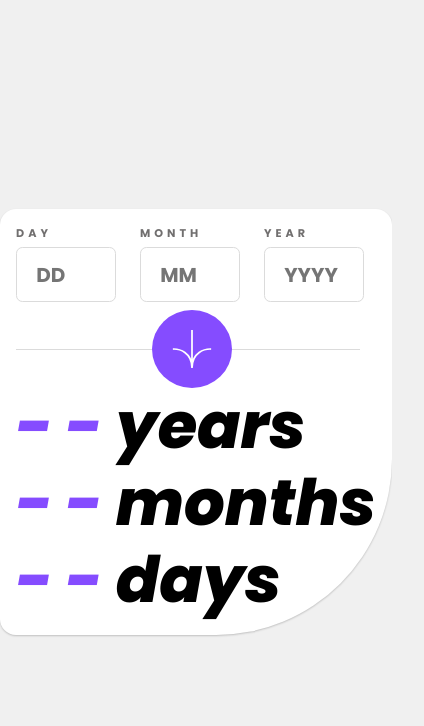
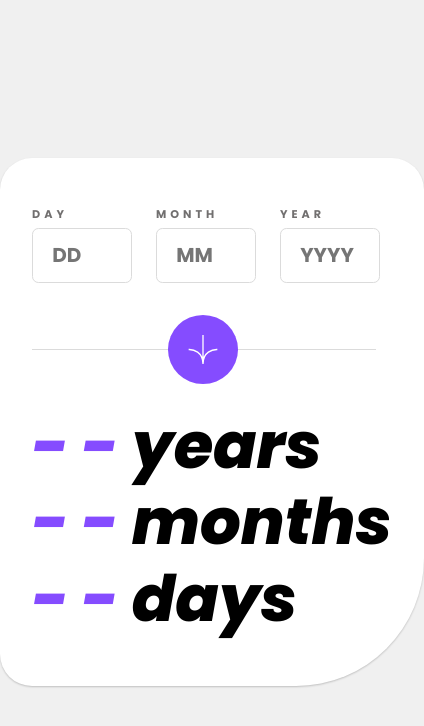
Before and after one commit to LorryAfriyie/age-calculator-app, a React (Vite) app: page / in a window 390 px wide. Shown: the top 726 px of the page, 424 px wide, since content can reach past the window. Built offline with nearby package versions, Linux system fonts and the light colour scheme.

Commit message:
Media query adjustment
Changing when mobile styling is in effect when lower resolution devices are detected.

```diff
--- a/src/components/AgeDisplay.jsx
+++ b/src/components/AgeDisplay.jsx
@@ -1,3 +1,4 @@
+// Component to display the final age calculation in year, month, and day
 function AgeDisplay({ year, month, day }) {
   return (
     <div className="age_display poppins-extrabold-italic">
--- a/src/components/ErrorLabel.jsx
+++ b/src/components/ErrorLabel.jsx
@@ -1,6 +1,7 @@
 /* eslint-disable react/display-name */
 import { forwardRef } from "react";
 
+// Component to display error messages
 const ErrorLabel = forwardRef(({}, ref) => {
   return <small ref={ref} className="poppins-regular-italic"></small>;
 });
--- a/src/components/SetBorder.jsx
+++ b/src/components/SetBorder.jsx
@@ -1,9 +1,11 @@
+// Function to add validation error styling
 function setErrorBorder(input, label, message) {
   input.className = "form-control error";
   label.style.color = "hsl(0, 100%, 67%)";
   label.innerText = message;
 }
 
+// Function to remove validation error styling
 function removeErrorBorder(input, label) {
   if (input.current.className === "form-control error") {
     if (input.current.value != "") {
--- a/src/components/input.jsx
+++ b/src/components/input.jsx
@@ -2,6 +2,7 @@
 import { forwardRef } from "react";
 import ErrorLabel from "./ErrorLabel";
 
+// Input component with a useRef parameter
 const Input = forwardRef(
   ({ type, name, value, onChange, labelName, placeHolder, labelRef }, ref) => {
     return (
--- a/src/components/validation.jsx
+++ b/src/components/validation.jsx
@@ -2,6 +2,7 @@ import { setErrorBorder } from "./SetBorder";
 
 const inputNames = ["year", "month", "day"];
 
+// Function to validate the inputs
 function checkInput(input, label, message) {
   // Check if the name of the input is equal to "year"
   if (input.current.name === inputNames[0]) {
--- a/src/scss/AgeDisplay.scss
+++ b/src/scss/AgeDisplay.scss
@@ -1,12 +1,13 @@
 .age_display {
   width: max-content;
+
   .year,
   .month,
   .day {
     font-size: 5rem;
     line-height: 1.2;
 
-    @media (max-width: 65em) {
+    @media (max-width: 45em) {
       font-size: 4rem;
     }
   }
--- a/src/scss/CalculatorCard.scss
+++ b/src/scss/CalculatorCard.scss
@@ -6,8 +6,9 @@
   position: relative;
   width: max-content;
 
-  @media (max-width: 60em) {
-    padding: 1rem 1rem 1rem 1rem;
+  @media (max-width: 45em) {
+    padding: 3rem 2rem 3rem 2rem;
+    border-radius: 2rem 2rem 8rem 2rem;
   }
 
   .dob_inputs {
@@ -21,28 +22,24 @@
     display: flex;
     align-items: center;
 
+    @media (max-width: 45em) {
+      margin: 1.5rem 0 1.5rem 0;
+    }
+
     .border {
       width: 30rem;
       height: 1px;
       background-color: var(--clr-light-grey);
 
-      @media (max-width: 60em) {
+      @media (max-width: 45em) {
         width: 21.5rem;
       }
     }
 
     button {
-      @media (max-width: 60em) {
+      @media (max-width: 45em) {
         margin-left: -13rem;
       }
     }
   }
-
-  /* .submit_container::before {
-    content: "";
-    width: 30rem;
-    height: 1px;
-    display: flex;
-    background-color: var(--clr-light-grey);
-  } */
 }
--- a/src/scss/button.scss
+++ b/src/scss/button.scss
@@ -8,7 +8,7 @@ button {
   padding: 1.25rem;
 
   img {
-    width: 40px;
+    width: 30px;
   }
 }
 
--- a/src/scss/input.scss
+++ b/src/scss/input.scss
@@ -25,7 +25,7 @@
     border: 1px solid var(--clr-light-grey);
     outline: none;
 
-    @media (max-width: 65em) {
+    @media (max-width: 45em) {
       width: 100px;
     }
   }
--- a/src/scss/main.scss
+++ b/src/scss/main.scss
@@ -47,8 +47,4 @@
 body {
   min-height: 100vh;
   background-color: var(--clr-off-white);
-
-  /* @media (max-width: 65em) {
-    padding: 2rem;
-  } */
 }
```
Also changed, not shown: src/components/CalculatorCard.jsx (+13 -0 lines).
